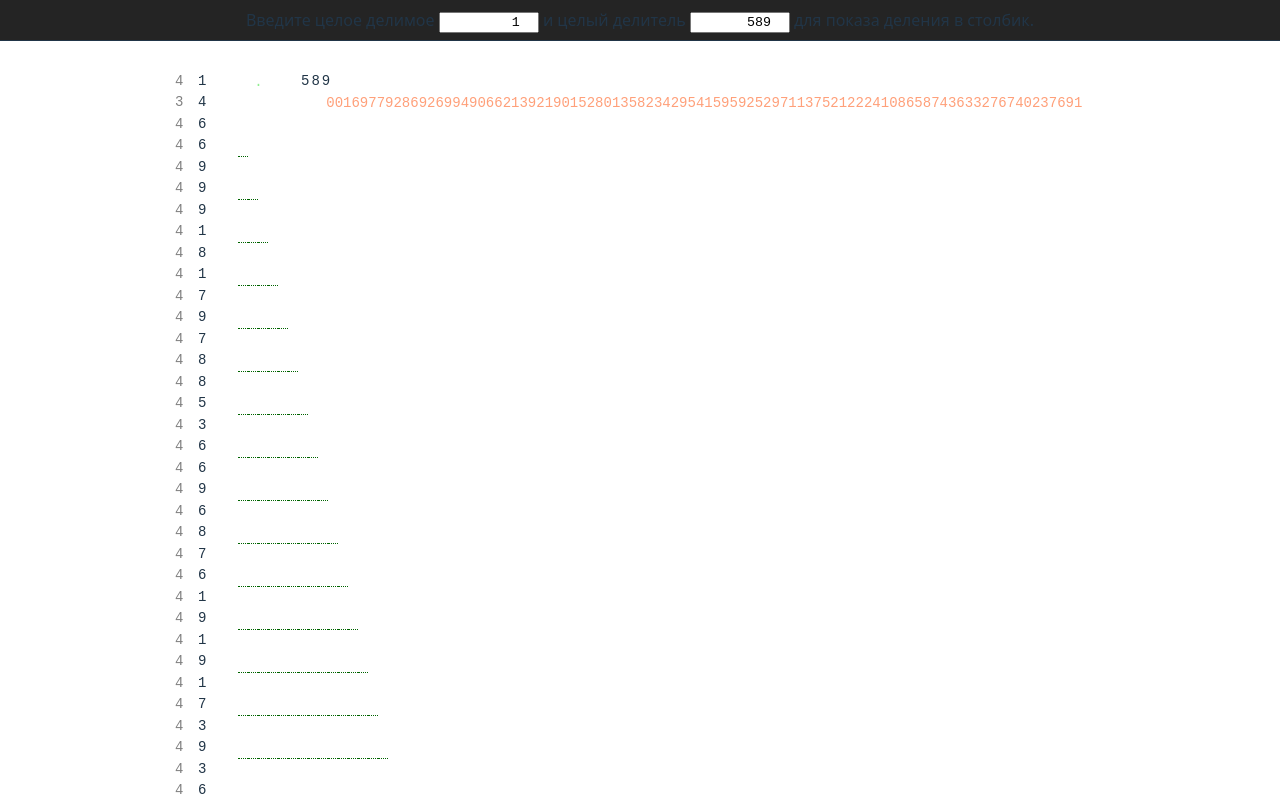
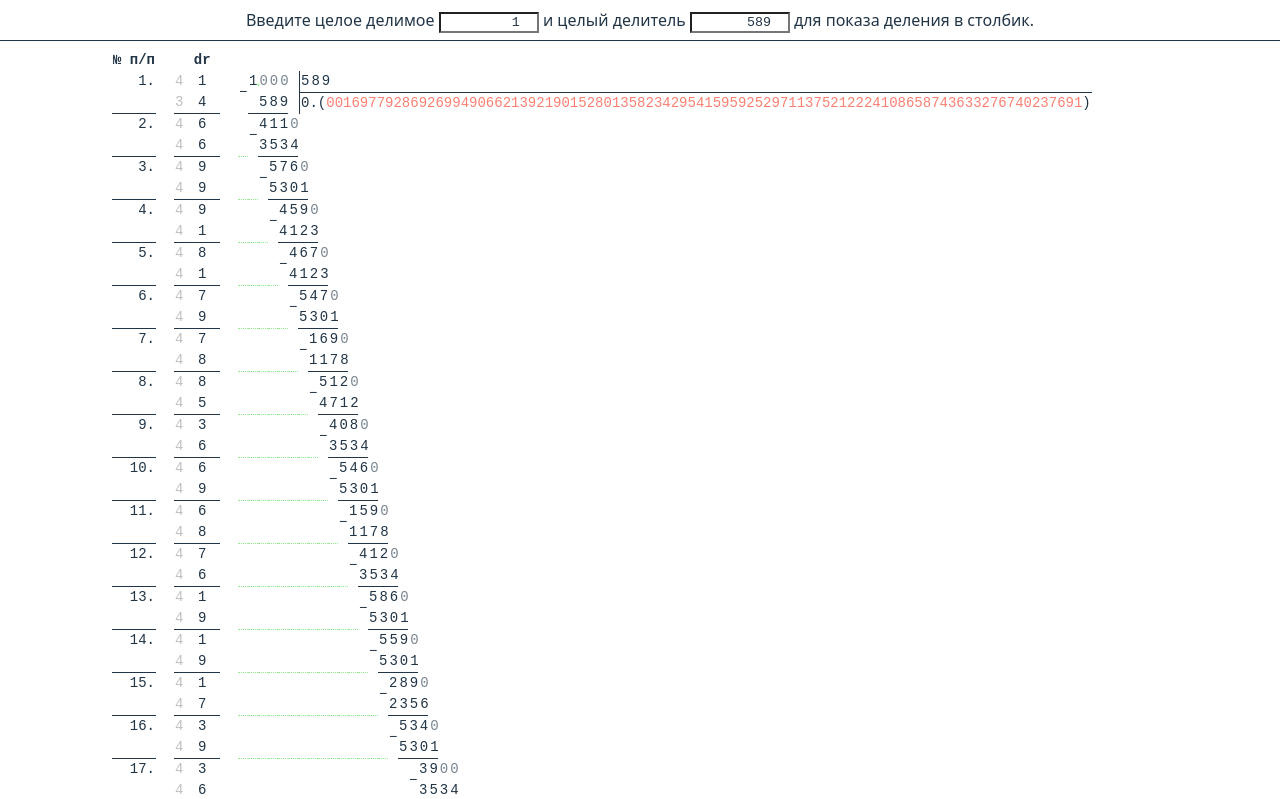
Before and after one commit to august-ra/long-division-react, a React (Vite) app: page / in a window 1280 px wide. Shown: the top 799 px of the page. Built offline with nearby package versions, Linux system fonts and the light colour scheme.

Commit message:
Hotfix for light theme

```diff
--- a/src/App.css
+++ b/src/App.css
@@ -199,16 +199,20 @@
     --root-9: #213547;
   }
 
-  .start {
+  .header {
     background: #ffffff;
 
     input {
       color: inherit;
       background: inherit;
     }
+
+    &::-webkit-scrollbar-thumb {
+      background: lightgreen;
+    }
   }
 
-  .division {
+  .main {
     color: #213547;
 
     table {
@@ -220,31 +224,26 @@
 
       &.result {
         td {
-          border-left: 1px solid #213547;
+          border-left-color: #213547;
 
           &.result {
-            border-top: 1px solid #213547;
+            border-top-color: #213547;
+
+            .periodic {
+              color: salmon;
+            }
           }
-        }
-
-        .periodic {
-          color: salmon;
         }
       }
     }
 
     td {
-      &.minus {
-        text-align: center;
-        vertical-align: middle;
-      }
-
       &.bordered {
-        border-bottom: 1px dotted lightgreen;
+        border-bottom-color: lightgreen;
       }
 
       &.second {
-        border-bottom: 1px solid #213547;
+        border-bottom-color: #213547;
       }
     }
   }
```
